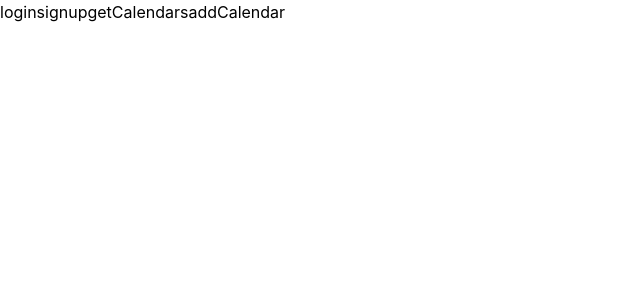
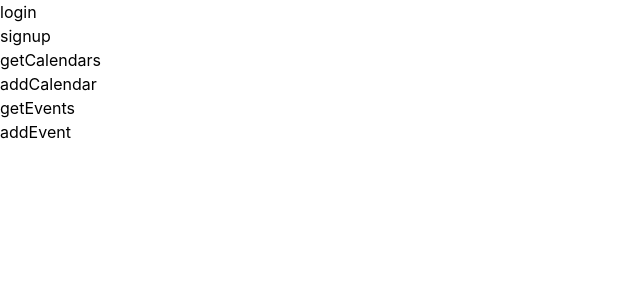
Before and after one commit to Eeritvan/calendar, a React (Vite) app in the folder frontend/: page / in a window 1280 px wide. Shown: the top 300 px of the page, without its empty margins (0-640 px from the left). Built offline with nearby package versions, Linux system fonts and the light colour scheme.

Commit message:
fix: small fixes

```diff
--- a/frontend/src/routes/calendars/getCalendars.tsx
+++ b/frontend/src/routes/calendars/getCalendars.tsx
@@ -25,7 +25,8 @@ const fetchCalendars = async (): Promise<Array<Calendar>> => {
 function RouteComponent() {
   const { data } = useQuery<Array<Calendar>>({
     queryKey: ['calendars'],
-    queryFn: () => fetchCalendars()
+    queryFn: () => fetchCalendars(),
+    refetchOnMount: false
   });
 
   return (
--- a/frontend/src/routes/events/addEvent.tsx
+++ b/frontend/src/routes/events/addEvent.tsx
@@ -58,7 +58,8 @@ function RouteComponent() {
 
   const { data: calendars } = useQuery<Array<Calendar>>({
     queryKey: ['calendars'],
-    queryFn: () => fetchCalendars()
+    queryFn: () => fetchCalendars(),
+    refetchOnMount: false
   });
 
   const form = useForm({
--- a/frontend/src/routes/index.tsx
+++ b/frontend/src/routes/index.tsx
@@ -10,14 +10,25 @@ function App() {
       <Link to="/auth/login">
         login
       </Link>
+      <br />
       <Link to="/auth/signup">
         signup
       </Link>
+      <br />
       <Link to="/calendars/getCalendars">
         getCalendars
       </Link>
+      <br />
       <Link to="/calendars/addCalendar">
         addCalendar
+      </Link>
+      <br />
+      <Link to="/events/getEvents">
+        getEvents
+      </Link>
+      <br />
+      <Link to="/events/addEvent">
+        addEvent
       </Link>
     </div>
   )
```
